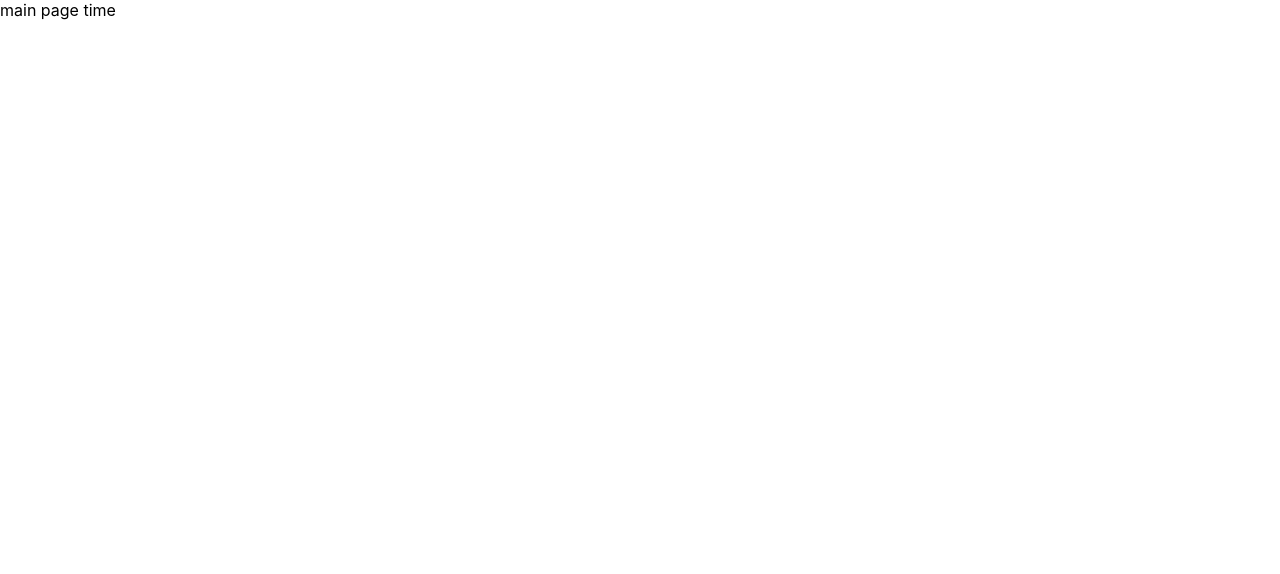
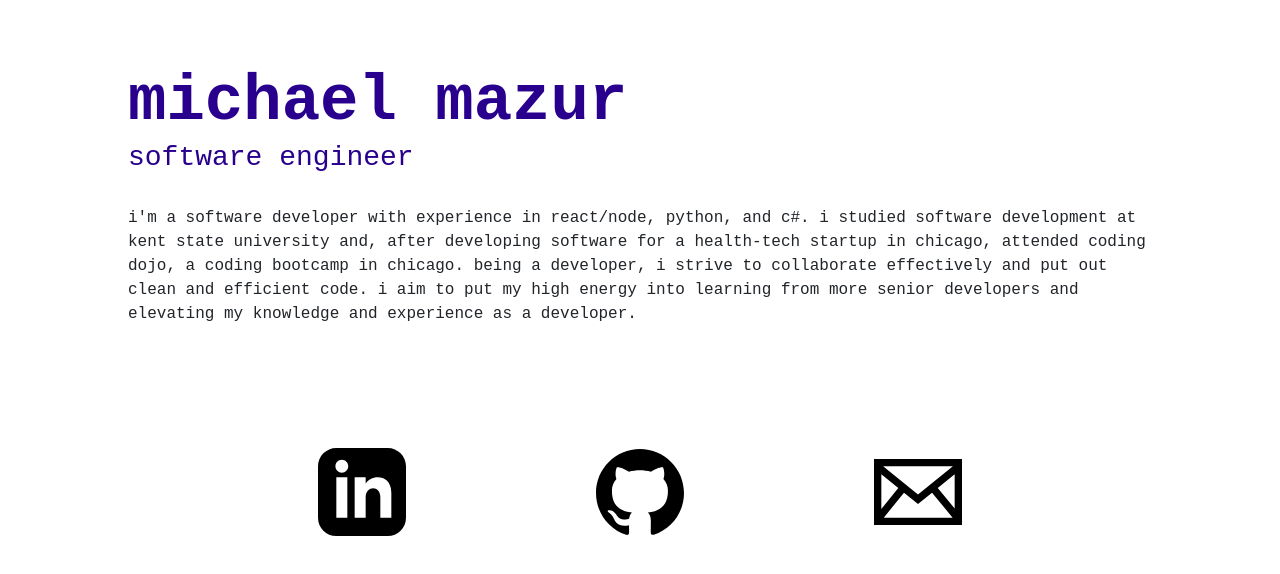
Before and after one commit to mazurasdf/portfolio_site, a React (Create React App) app: page / in a window 1280 px wide. Shown: the top 574 px of the page. Built offline with nearby package versions, Linux system fonts and the light colour scheme.

Commit message:
structure is done and mostly finished main page

```diff
--- a/package.json
+++ b/package.json
@@ -6,6 +6,7 @@
     "@testing-library/jest-dom": "^4.2.4",
     "@testing-library/react": "^9.5.0",
     "@testing-library/user-event": "^7.2.1",
+    "bootstrap": "^4.4.1",
     "react": "^16.13.1",
     "react-dom": "^16.13.1",
     "react-scripts": "3.4.1"
--- a/public/index.html
+++ b/public/index.html
@@ -24,7 +24,7 @@
       work correctly both with client-side routing and a non-root public URL.
       Learn how to configure a non-root public URL by running `npm run build`.
     -->
-    <title>React App</title>
+    <title>Michael Mazur</title>
   </head>
   <body>
     <noscript>You need to enable JavaScript to run this app.</noscript>
--- a/src/App.js
+++ b/src/App.js
@@ -1,5 +1,6 @@
 import React from 'react';
 import Main from './views/Main';
+import 'bootstrap/dist/css/bootstrap.min.css';
 import './static/css/site.css';
 
 function App() {
--- /dev/null
+++ b/src/components/contact.js
@@ -0,0 +1,17 @@
+import React from 'react';
+
+const Contact = (props) => {
+    return(
+        <div className="contact d-block">
+            <a href={props.link}>
+                <svg
+                    xmlns="http://www.w3.org/2000/svg"
+                    viewBox="0 0 24 24">
+                    <path d={props.src}/>
+                </svg>
+            </a>
+        </div>
+    )
+}
+
+export default Contact;
--- a/src/index.css
+++ b/src/index.css
@@ -1,8 +1,7 @@
 body {
-  margin: 0;
-  font-family: -apple-system, BlinkMacSystemFont, 'Segoe UI', 'Roboto', 'Oxygen',
+  /* font-family: -apple-system, BlinkMacSystemFont, 'Segoe UI', 'Roboto', 'Oxygen',
     'Ubuntu', 'Cantarell', 'Fira Sans', 'Droid Sans', 'Helvetica Neue',
-    sans-serif;
+    sans-serif; */
   -webkit-font-smoothing: antialiased;
   -moz-osx-font-smoothing: grayscale;
 }
--- a/src/static/css/site.css
+++ b/src/static/css/site.css
@@ -0,0 +1,48 @@
+*{
+    font-family: monospace;
+    margin: 0px;
+}
+
+body{
+    margin-top: 5%;
+    margin-bottom: 0%;
+    margin-left: 10%;
+    margin-right: 10%;
+    text-align: left;
+}
+
+div{
+    display: block;
+}
+
+h1{
+    font-size: 4em;
+    font-weight: bold;
+    margin-bottom: 0em;
+}
+
+.navy{
+    color: #28008d;
+}
+
+#main{
+    max-width: 100%;
+}
+
+#main p{
+    margin-top: 2em;
+}
+
+#contact-list{
+    display: flex;
+    justify-content: space-evenly;
+    margin-top: 8%;
+}
+
+.contact svg{
+    width: 5.5em;
+}
+
+.contact svg:hover{
+    fill:#28008d;
+}
--- a/src/views/Main.js
+++ b/src/views/Main.js
@@ -1,9 +1,30 @@
 import React from 'react';
+import Contact from '../components/contact';
+import linkedin from '../static/svg/linkedin.svg';
 
 const Main = (props) => {
     return(
-        <div>
-            main page time
+        <div id="main">
+            <h1 className="navy">michael mazur</h1>
+            <h3 className="navy">software engineer</h3>
+            <p>i'm a software developer with experience in react/node, python, and c#. i studied software development at kent state university and, after developing software for a health-tech startup in chicago, attended coding dojo, a coding bootcamp in chicago. being a developer, i strive to collaborate effectively and put out clean and efficient code. i aim to put my high energy into learning from more senior developers and elevating my knowledge and experience as a developer. </p>
+
+            <br/>
+
+            <div id="contact-list">
+                <Contact
+                    src={"M19 0h-14c-2.761 0-5 2.239-5 5v14c0 2.761 2.239 5 5 5h14c2.762 0 5-2.239 5-5v-14c0-2.761-2.238-5-5-5zm-11 19h-3v-11h3v11zm-1.5-12.268c-.966 0-1.75-.79-1.75-1.764s.784-1.764 1.75-1.764 1.75.79 1.75 1.764-.783 1.764-1.75 1.764zm13.5 12.268h-3v-5.604c0-3.368-4-3.113-4 0v5.604h-3v-11h3v1.765c1.396-2.586 7-2.777 7 2.476v6.759z"}
+                    link="https://www.linkedin.com/in/mazur-michael/"
+                />
+                <Contact
+                    src={"M12 .297c-6.63 0-12 5.373-12 12 0 5.303 3.438 9.8 8.205 11.385.6.113.82-.258.82-.577 0-.285-.01-1.04-.015-2.04-3.338.724-4.042-1.61-4.042-1.61C4.422 18.07 3.633 17.7 3.633 17.7c-1.087-.744.084-.729.084-.729 1.205.084 1.838 1.236 1.838 1.236 1.07 1.835 2.809 1.305 3.495.998.108-.776.417-1.305.76-1.605-2.665-.3-5.466-1.332-5.466-5.93 0-1.31.465-2.38 1.235-3.22-.135-.303-.54-1.523.105-3.176 0 0 1.005-.322 3.3 1.23.96-.267 1.98-.399 3-.405 1.02.006 2.04.138 3 .405 2.28-1.552 3.285-1.23 3.285-1.23.645 1.653.24 2.873.12 3.176.765.84 1.23 1.91 1.23 3.22 0 4.61-2.805 5.625-5.475 5.92.42.36.81 1.096.81 2.22 0 1.606-.015 2.896-.015 3.286 0 .315.21.69.825.57C20.565 22.092 24 17.592 24 12.297c0-6.627-5.373-12-12-12"}
+                    link="https://github.com/mazurasdf"
+                />
+                <Contact
+                    src={"M 0 3 v 18 h 24 v -18 h -24 Z m 6.623 7.929 l -4.623 5.712 v -9.458 l 4.623 3.746 Z m -4.141 -5.929 h 19.035 l -9.517 7.713 l -9.518 -7.713 Z m 5.694 7.188 l 3.824 3.099 l 3.83 -3.104 l 5.612 6.817 h -18.779 l 5.513 -6.812 Z m 9.208 -1.264 l 4.616 -3.741 v 9.348 l -4.616 -5.607 Z"}
+                    link="mailto:mazurasdf@gmail.com"
+                />
+            </div>
         </div>
     )
 }
```
Also changed, not shown: 1 other file (tests, documents, lock files or other folders).
